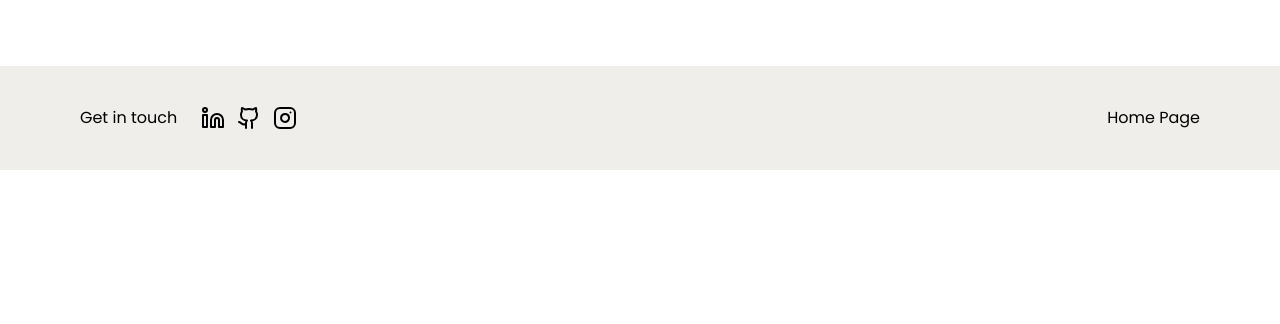
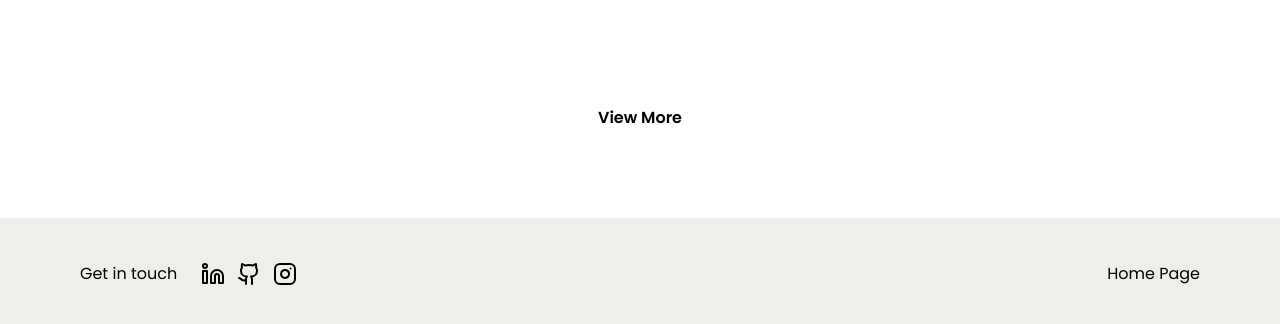
Before and after one commit to orayaneejj/cherry-blog, a React (Vite) app: page / in a window 1280 px wide. Shown: the part 2575-2899 px from the top of the page. Before the commit the page ends 2745 px from the top, so only its background shows below. Built offline with nearby package versions, Linux system fonts and the light colour scheme; a web font is replaced by a local one.

Commit message:
style(landing-page): fix padding styles

```diff
--- a/src/components/ArticlesSection.jsx
+++ b/src/components/ArticlesSection.jsx
@@ -48,10 +48,10 @@ function BlogCard({ image, category, title, description, author, date }) {
 }
 function ArticlesSection() {
   return (
-    <div className="py-10 px-4 md:px-20">
+    <section className="py-10 px-7 md:px-20 mx-auto">
       <h3 className="mb-6 text-2xl font-semibold">Latest articles</h3>
       <div className="flex bg-[#EFEEEB] p-3 justify-between rounded-xl items-center">
-        <div className="buttons hidden sm:flex text-[#75716B]">
+        <div className="buttons hidden md:flex text-[#75716B]">
           <button className="px-4 py-3 rounded-lg bg-[#DAD6D1]  active:text-[#43403B] hover:text-[#43403B] transition-colors duration-400 ">
             Highlight
           </button>
@@ -65,12 +65,12 @@ function ArticlesSection() {
             General
           </button>
         </div>
-        <div className="w-full sm:w-[30%] flex flex-col gap-2">
+        <div className="w-full md:w-[30%] flex flex-col gap-2">
           <div className="relative">
             <Input placeholder="Search" className="w-max-sm py-5 bg-white" />
             <Search className="absolute top-2 right-3 w-4" />
           </div>
-          <div className="sm:hidden">
+          <div className="md:hidden flex flex-col gap-2">
             <p className="text-[#75716B] font-medium">Category</p>
             <Select>
               <SelectTrigger className="py-5 text-[#75716B] bg-white">
@@ -136,7 +136,10 @@ function ArticlesSection() {
           date={blogPosts[5].date}
         />
       </article>
-    </div>
+      <div className="view-more flex justify-center mt-20 mb-12">
+        <a className="hover:underline font-semibold">View More</a>
+      </div>
+    </section>
   );
 }
 
--- a/src/components/LandingPageSections.jsx
+++ b/src/components/LandingPageSections.jsx
@@ -6,7 +6,7 @@ import { Instagram } from "lucide-react";
 export function NavBar() {
   const [isMenuOpen, setIsMenuOpen] = useState(false);
   return (
-    <nav className="flex justify-between items-center py-3 px-4 md:px-20 border-b">
+    <nav className="flex justify-between items-center py-5 md:py-3 px-7 md:px-20 border-b">
       <a href="" className="text-xl">
         <span className="font-medium">CR</span>
         <span className="text-[#ff0000] font-medium">.</span>
@@ -46,7 +46,7 @@ export function NavBar() {
 
 export function HeroSection() {
   return (
-    <main className="flex justify-center py-8 px-20">
+    <main className="flex justify-center py-8 md:px-20 mx-auto">
       <div className="flex flex-col md:flex-row justify-around items-center gap-6">
         <div className="text-center md:text-right max-w-sm">
           <h1 className="text-2xl md:text-3xl font-semibold">
@@ -90,15 +90,15 @@ export function HeroSection() {
 }
 export function Footer() {
   return (
-    <footer className="py-10 px-4 sm:px-8 md:px-20 bg-[#EFEEEB]">
-      <div className="flex flex-col sm:justify-between sm:flex-row items-center">
+    <footer className="py-11 px-4 md:px-20 bg-[#EFEEEB]">
+      <div className="flex flex-col md:justify-between md:flex-row items-center">
         <div className="flex items-center gap-3">
           <p className="mr-3">Get in touch</p>
           <Linkedin />
           <Github />
           <Instagram />
         </div>
-        <a href="" className="mt-4 sm:mt-0 hover:underline">
+        <a href="" className="mt-4 md:mt-0 hover:underline">
           Home Page
         </a>
       </div>
--- a/src/index.css
+++ b/src/index.css
@@ -27,7 +27,7 @@
     --chart-3: 197 37% 24%;
     --chart-4: 43 74% 66%;
     --chart-5: 27 87% 67%;
-    --radius: 0.5rem
+    --radius: 0.5rem;
   }
   .dark {
     --background: 240 10% 3.9%;
@@ -53,7 +53,7 @@
     --chart-2: 160 60% 45%;
     --chart-3: 30 80% 55%;
     --chart-4: 280 65% 60%;
-    --chart-5: 340 75% 55%
+    --chart-5: 340 75% 55%;
   }
 }
 @layer base {
```
